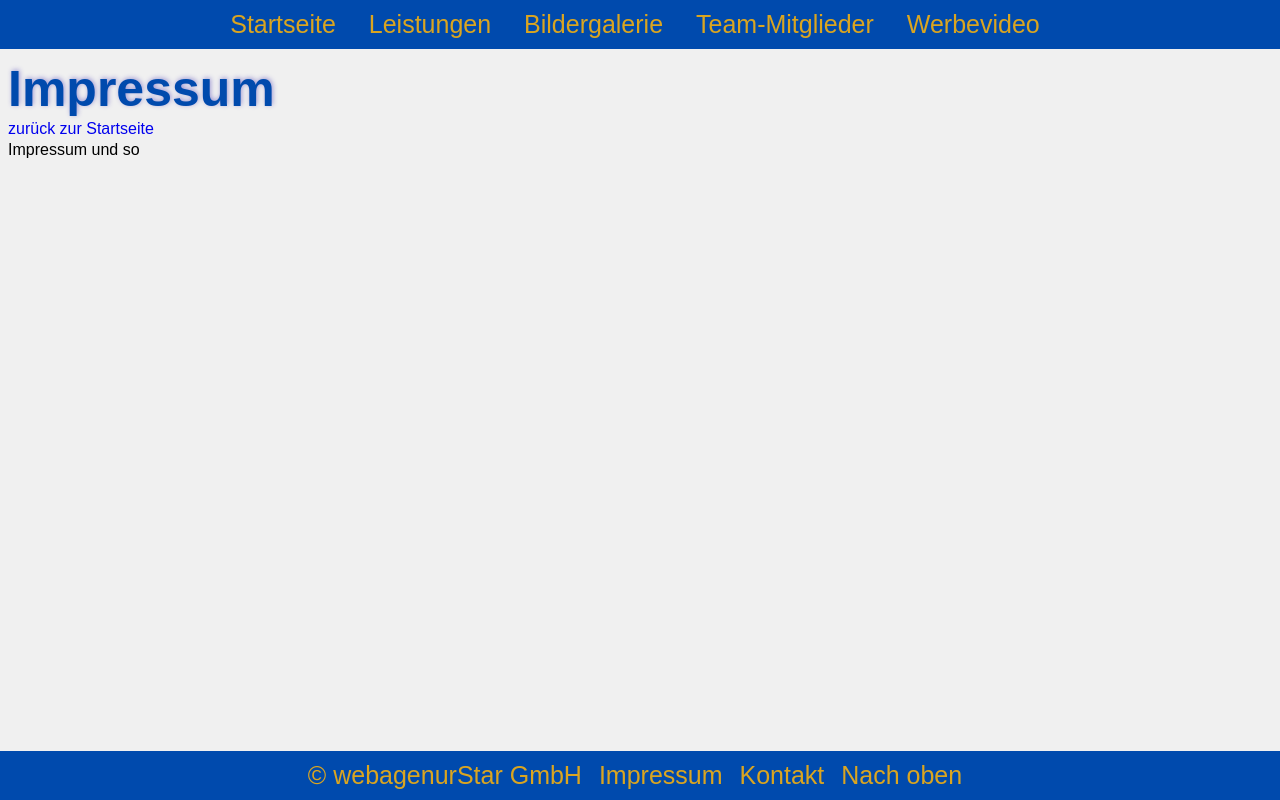
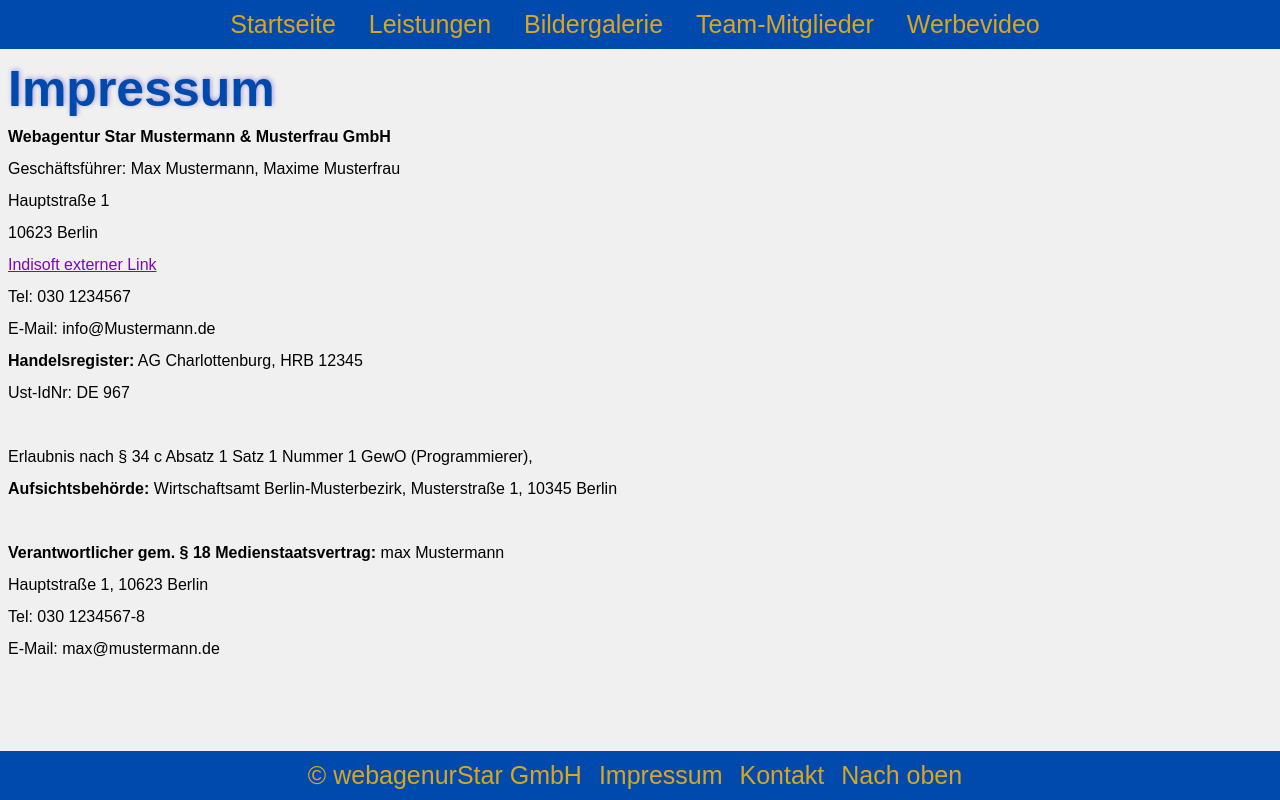
Before and after one commit to SandraGrave/WebseiteFiktiv, a plain HTML site: page Seiten/impressum.html in a window 1280 px wide. Drawn offline with Linux system fonts and the light colour scheme.

Commit message:
28/Impressum

```diff
--- a/Seiten/impressum.html
+++ b/Seiten/impressum.html
@@ -21,9 +21,33 @@
         </ul>
     </nav>
 
-    <h1>Impressum</h1>
-    <a href="../index.html">zurück zur Startseite</a>
-    <p>Impressum und so</p>
+
+    <header>
+        <h1>Impressum</h1>
+    </header>
+
+    <main>
+        <div class="impressum-text">
+        <p><b>Webagentur Star Mustermann & Musterfrau GmbH</b><br>
+            Geschäftsführer: Max Mustermann, Maxime Musterfrau <br>
+            Hauptstraße 1 <br>
+            10623 Berlin <br>
+            <a href="https://www.indisoft-weiterbildung.de/">Indisoft externer Link</a> <br>
+            Tel: 030 1234567 <br>
+            E-Mail: info@Mustermann.de <br>
+            <b>Handelsregister:</b> AG Charlottenburg, HRB 12345 <br>
+            Ust-IdNr: DE 967 <br><br>
+
+            Erlaubnis nach § 34 c Absatz 1 Satz 1 Nummer 1 GewO (Programmierer), <br>
+            <b>Aufsichtsbehörde:</b> Wirtschaftsamt Berlin-Musterbezirk, Musterstraße 1, 10345 Berlin <br><br>
+
+            <b>Verantwortlicher gem. § 18 Medienstaatsvertrag:</b> max Mustermann <br>
+            Hauptstraße 1, 10623 Berlin <br>
+            Tel: 030 1234567-8 <br>
+            E-Mail: max@mustermann.de
+        </p>
+        </div>
+    </main>
 </body>
 
 <footer>
--- a/style.css
+++ b/style.css
@@ -220,3 +220,19 @@ video{
     margin-top: 20px;
     margin-bottom: 5px;
 }
+
+/*-------------Impressum-------------------*/
+.impressum-text p{
+    line-height: 2;
+
+}
+
+.impressum-text a{
+    color: rgb(122, 8, 189);
+    text-decoration: underline;
+}
+
+.impressum-text a:visited{
+    color: rgb(122, 8, 189);
+    text-decoration: underline;
+}
```
